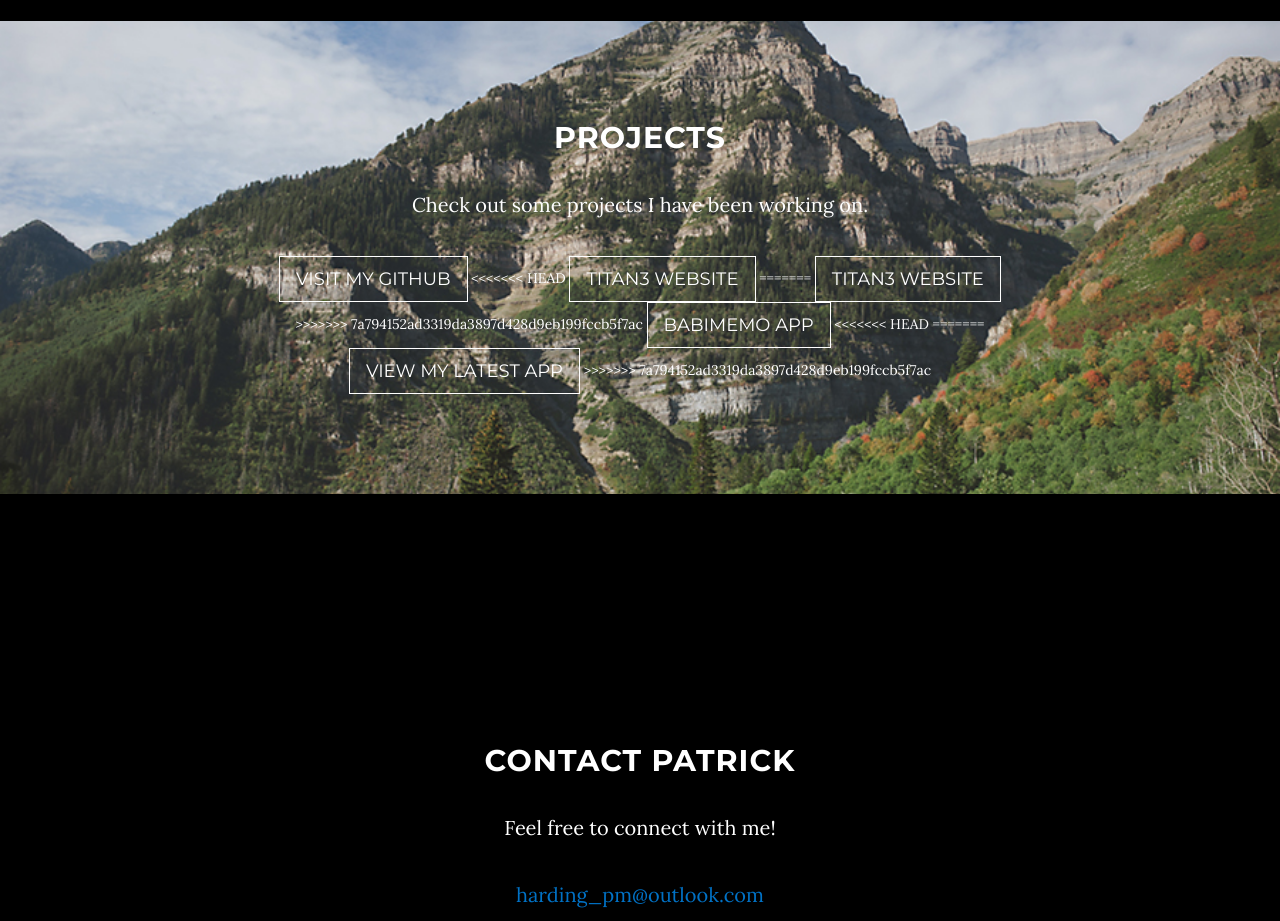
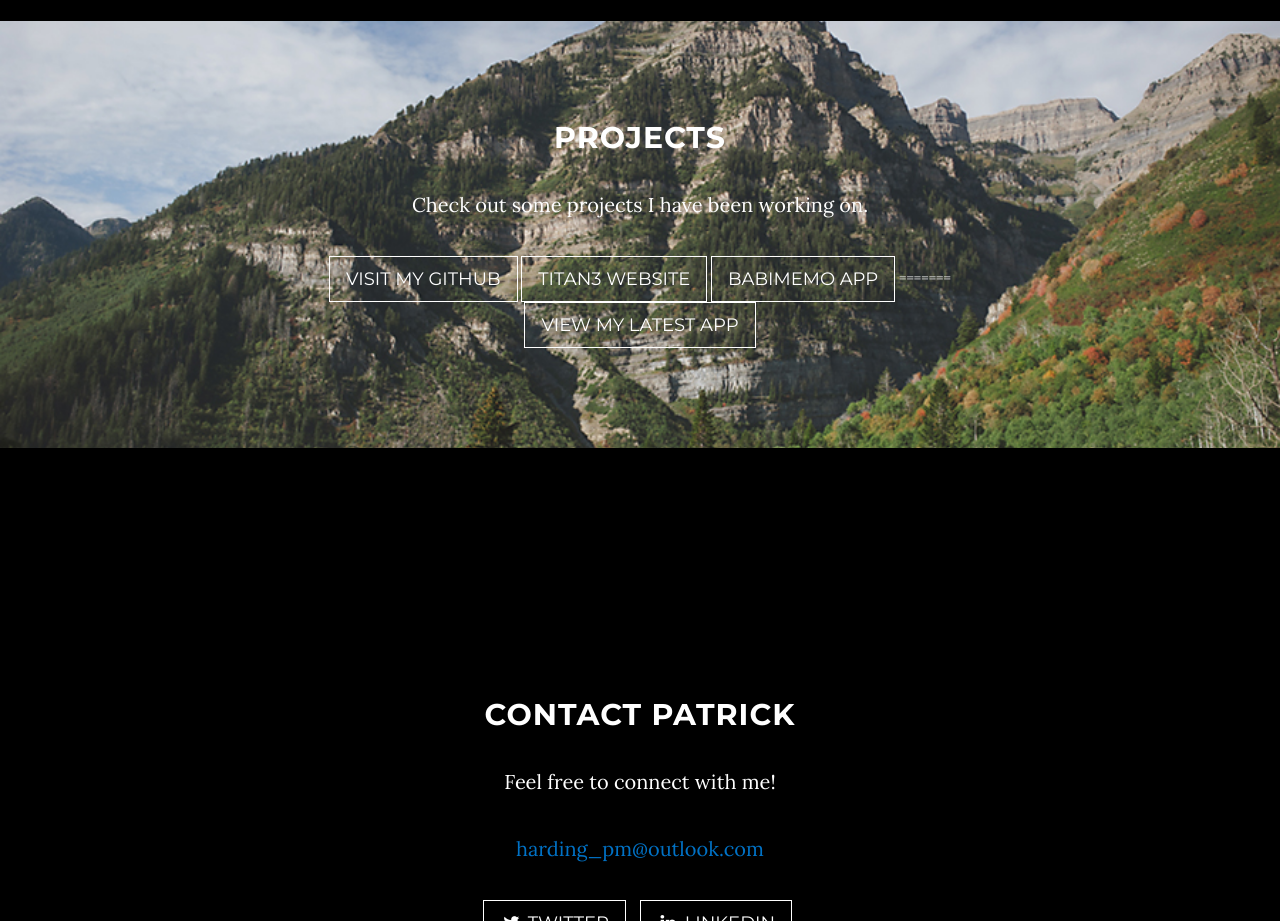
Before and after one commit to senorpatricio/portfolio, a plain HTML site: page index.html in a window 1280 px wide. Shown: the part 1700-2621 px from the top of the page. Drawn offline with Linux system fonts and the light colour scheme; some packages are replaced by stand-ins of ours.

Commit message:
fixed merge issue on index

```diff
--- a/index.html
+++ b/index.html
@@ -118,21 +118,13 @@
                     <h2>Projects</h2>
                     <p>Check out some projects I have been working on.</p>
                     <a href="https://github.com/senorpatricio" target="_blank" class="btn btn-default btn-lg">Visit my Github</a><!--put a placeholder graphic until I have a projects page -->
-<<<<<<< HEAD
                     <a href="http://titan3.patrickmharding.com" target="_blank" class="btn btn-default btn-lg">Titan3 Website</a>
-=======
-
-                    <a href="#" target="_blank" class="btn btn-default btn-lg">Titan3 Website</a>
->>>>>>> 7a794152ad3319da3897d428d9eb199fccb5f7ac
 
                     <a href="http://babimemo.patrickmharding.com/#/recipes" target="_blank" class="btn btn-default btn-lg">Babimemo App</a>
-
-<<<<<<< HEAD
                    <!-- <a href="#" target="_blank" class="btn btn-default btn-lg">View my latest app</a>-->
 =======
                     <a href="#" target="_blank" class="btn btn-default btn-lg">View my latest app</a>
 
->>>>>>> 7a794152ad3319da3897d428d9eb199fccb5f7ac
                 </div>
             </div>
         </div>
```
